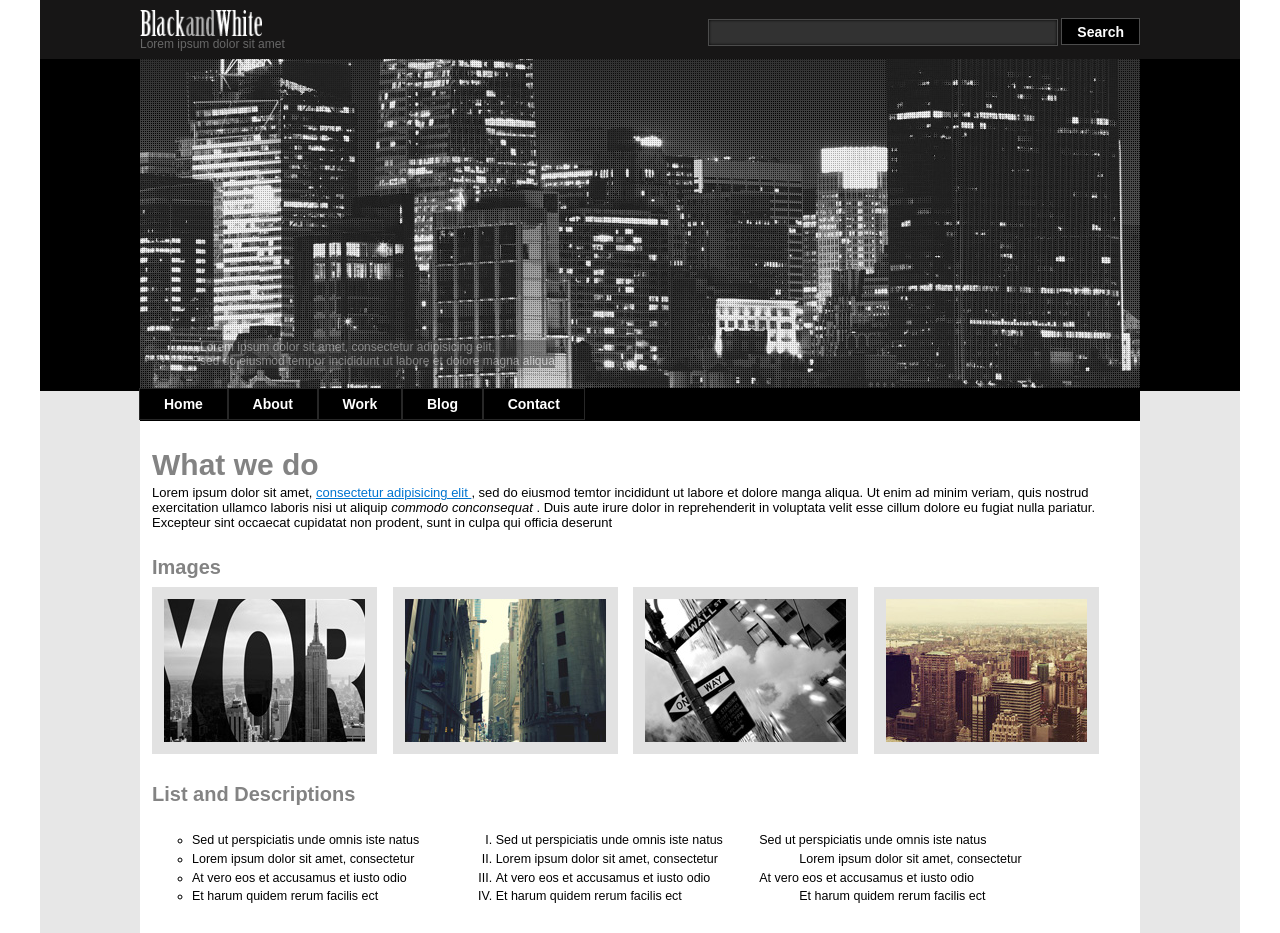
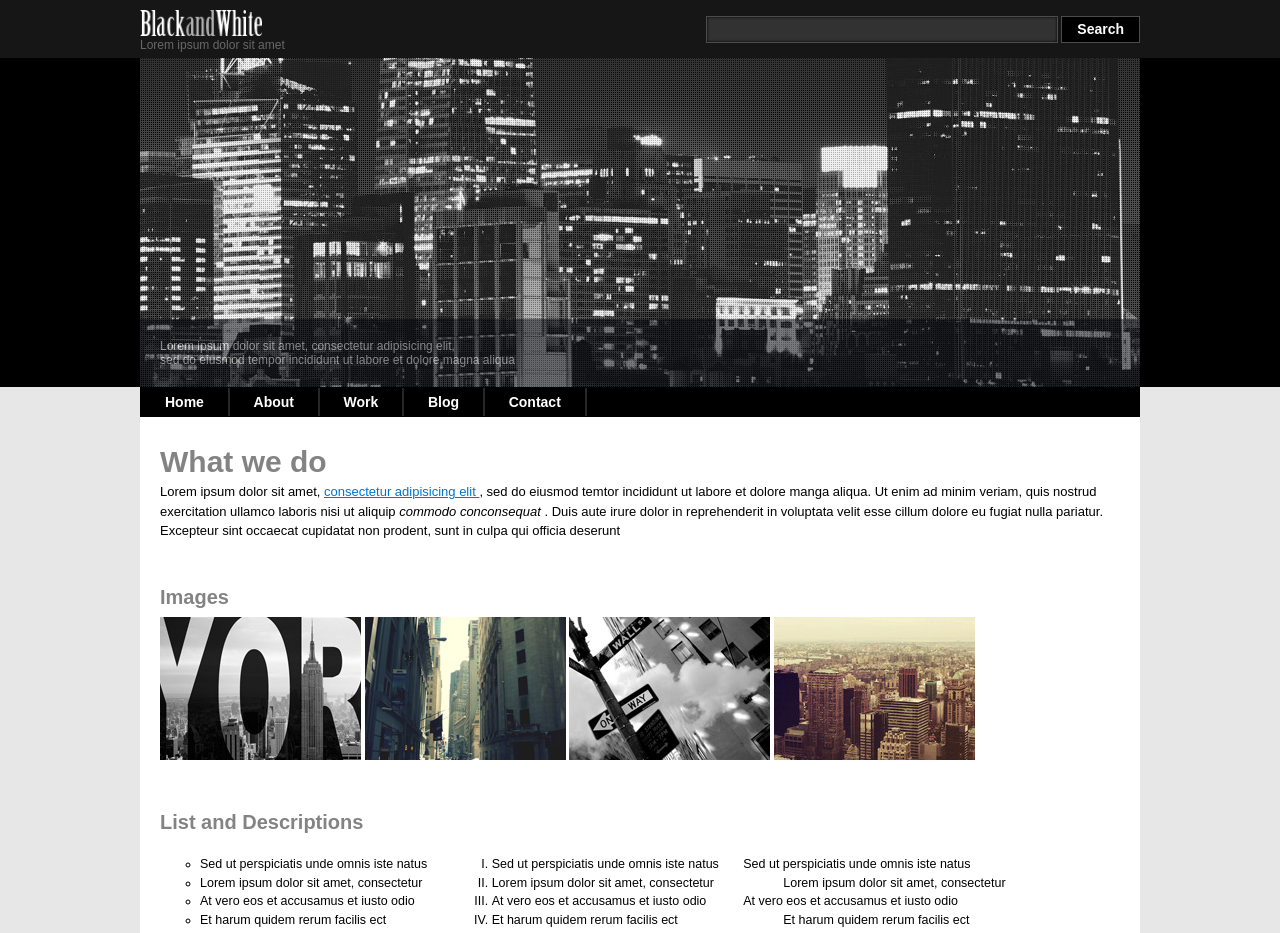
Before and after one commit to alexkurilo/hw3, a plain HTML site: page index.html in a window 1280 px wide. Shown: the top 933 px of the page. Drawn offline with Linux system fonts and the light colour scheme.

Commit message:
corrected remarks

```diff
--- a/css/styles.css
+++ b/css/styles.css
@@ -2,66 +2,60 @@ html{
 	font-size: 10px;
 }
 
-body * {
-	box-sizing: border-box;
+body{
+	margin: 0 auto;
+	font-family: arial, sans-serif;
+	font-size:1.3rem;
+	background-color: #e7e7e7;
 }
 
-body {
-	font-family: arial, sans-serif;
-	margin: 0;
-	font-size:1.3rem;
+header{
+	height: 100%;
+	width: 100%;
+	position: relative;
 }
 
-div{
-	margin: 0 auto;
-	padding:  0.5rem 0;
-	width: 1000px;
+.wrapper_logo{
+ 	width: 100%;
+ 	height: 5.8rem;
+ 	background-color: #171616;
+ 	position: relative;
 }
 
-div.header {
-	background-color: #171616;
-	height: 100%;
-	width: 120rem;
-}
-
-div.banner{
+.logo, .banner{
+	width: 100rem;
 	margin: 0 auto;
-	background-color: #000000;
-	padding: 0;
-	height: 100%;
-	width: 120rem;
-	text-align: center;
 }
 
 #logo{
 	height: 2.55rem;
-}
-
-.banner img{
-	margin: 0 auto;
-	height: 100%;
-	width: 100rem;
-}
-
-div p{
-	color: #686868;
-	font-size: 1.2rem;
-	margin: 0;
-	line-height: 90%;
+	margin: 1rem 0 0 0;
+	float: left;
 }
 
 form{
 	float:  right;
-	margin:  8px 0 0 0;
+	margin:  1rem 0 0 0;
 }
 
 #link-search{
 	border: 1px solid #4c4c4c;
-	box-shadow: inset 0 0 3px #000000;
+	box-shadow: inset 0 0 0.3rem #000000;
 	background-color: #323232;
-	height: 2.7rem;
-	width: 350px;
+	height: 2.5rem;
+	padding: 0;
+	margin: 0.6rem 0 0 0;
+	width: 35rem;
 	color: #FFFFFF;
+}
+
+header div div p{
+	color: #686868;
+	font-size: 1.2rem;
+	margin: 0;
+	line-height: 50%;
+	position: absolute;
+	bottom: 1rem;
 }
 
 #submit-search{
@@ -74,61 +68,71 @@ form{
 	padding: 0 1.5rem;
 }
 
+.wrapper_banner{
+	background-color: #000000
+}
+
+.banner{
+	position: relative;
+}
+
 #img_banner{
+	margin: 0;
 	height: 100%;
-	width: 100rem;
-	position: relative;
-	z-index: 1;
+	width: 100%;
+	display: block;
 }
 
 #text_banner{
 	position: absolute;
-	top: 34rem;
-	left: 20rem;
+	padding: 2rem;
+	width: 96%;
+	bottom: 0;
+	left: 0;
 	color: #dedede;
 	text-align: left;
 	opacity: 0.5;
 	box-shadow: rgba(0, 0, 0, 1);
 	font-size: 1.2rem;
 	z-index: 2;
-	background-color: #363636;
+	background-color: #00030B;
 }
 
-main{
+.wrapper_nav_bar{
 	background-color: #e7e7e7;
+	width: 100%;
+	height: 3rem;
 	margin: 0 auto;
-	/* height: 100%; */
-	width: 120rem;
 }
 
-nav{
+.nav-bar{
 	margin: 0 auto;
 	width: 100rem;
 	height: 3rem;
+	background-color: #000000;
+	position: relative;
 }
 
-nav.nav-bar{
-	background-color: #000000;
-	border: 0.1rem solid #000000;
+nav.nav-bar ul{
+	position: absolute;
+	bottom: -0.6rem;
+	left: -3.9rem;
 }
 
 nav.nav-bar ul li{
 	display: inline-block;
 	margin-right: -0.4rem;
-	position: relative;
-	left: -4.2rem;
+	bottom: 0;
 }
 
 nav.nav-bar ul li a{
-	padding: 0.7rem 2.4rem;
-	top: -0.9rem;
+	padding: 0.6rem 2.4rem;
 	text-decoration: none;
 	font-size: 1.4rem;
 	font-weight: bold;
 	color: #FFFFFF;
-	border: 0.1rem solid #272727;
+	border-right: 0.2rem solid #272727;
 	transition: all 1s ease-in;
-	position: relative;
 }
 
 nav.nav-bar ul li a:hover{
@@ -139,9 +143,15 @@ nav.nav-bar ul li a:hover{
 
 div.content{
 	background-color: #ffffff;
-	padding: 2.4rem 1.2rem;
+	margin: 0 auto;
+	padding: 1.5rem 0;
 	width: 100rem;
 	height: 100%;
+	line-height: 1.5;
+}
+
+.wrapper{
+	padding: 1rem 2rem;
 }
 
 h1{
@@ -169,10 +179,11 @@ h2{
 	margin-bottom: 0;
 }
 
-.content img{
+.content .img img{
 	border: 1.2rem solid #e2e2e2;
 	margin-right: 1.2rem;
 }
+
 
 ul{
 	list-style-type: circle;
@@ -255,9 +266,9 @@ input:checked + span{
 
 .footer{
 	margin: 0 auto;
-	padding-left: 10rem;
 	background-color: #e7e7e7;
 	height: 100%;
-	width: 120rem;
+	width: 100rem;
 	font-size: 1.2rem;
+	line-height: 2;
 }
--- a/index.html
+++ b/index.html
@@ -3,31 +3,30 @@
 <head>
 	<meta charset="UTF-8">
 	<link rel="stylesheet" type="text/css" href="css/styles.css">
-	<title>HW3</title>
+	<title>HW3 page1</title>
 </head>
 <body>
 	<header>
-		<div class="header wrapper" >
-			<div class="up">
+		<div class="wrapper_logo">
+			<div class="logo">
 				<img id="logo" src="images/logo.png" alt="logo.png">
 				<form action="#" name="search">
-
 					<input type="text"  id="link-search" name="link">
-
 					<input type="submit" id="submit-search" name="search" value="Search">
-
 				</form>
-			<p>Lorem ipsum dolor sit amet</p>
+				<p>Lorem ipsum dolor sit amet
+				</p>
 			</div>
 		</div>
-		<div class="banner wrapper">
+		<div class="wrapper_banner">
+			<div class="banner">
 				<img src="./images/banner.jpg" alt="./images/banner.jpg" id="img_banner">
-			<span id="text_banner"> Lorem ipsum dolor sit amet, consectetur adipisicing elit,
-			<br> sed do eiusmod tempor incididunt ut labore et dolore magna aliqua</span>
+				<div id="text_banner"> Lorem ipsum dolor sit amet, consectetur adipisicing elit,
+				<br> sed do eiusmod tempor incididunt ut labore et dolore magna aliqua
 				</div>
-	</header>
-
-	<main>
+			</div>
+		</div>
+		<div class="wrapper_nav_bar">
 			<nav class="nav-bar">
 			<ul>
 				<li>
@@ -47,11 +46,15 @@
 				</li>
 			</ul>
 		</nav>
+		</div>
+	</header>
+	<main>
 		<div class="content">
+			<div class="wrapper">
 				<h1>
 				What we do
 				</h1>
-			<section class="h1">
+				<div class="h1">
 					Lorem ipsum dolor sit amet,
 					<a href="index1.html">
 					consectetur adipisicing elit
@@ -61,18 +64,22 @@
 				 		commodo conconsequat
 				 	</span>
 					 . Duis aute irure dolor in reprehenderit in voluptata velit esse cillum dolore eu fugiat nulla pariatur. Excepteur sint occaecat cupidatat non prodent, sunt in culpa qui officia deserunt
-			</section>
+				</div>
+			</div>
+			<div class="wrapper">
 				<h2>
 					Images
 				</h2>
 				<img src="images/image1.jpg" alt="images/image1.jpg">
-			<img src="images/image2.jpg" alt="images/image2.jpg">
+				<img src="images/image2.jpg" alt="images/	image2.jpg">
 				<img src="images/image3.jpg" alt="images/image3.jpg">
 				<img src="images/image4.jpg" alt="images/image4.jpg">
+			</div>
+
+			<div class="wrapper">
 				<h2>
 					List and Descriptions
 				</h2>
-			<div class="lists">
 				<div class="ul">
 					<ul>
 						<li>
@@ -122,6 +129,7 @@
 					</dl>
 				</div>
 			</div>
+			<div class="wrapper">
 				<h2>
 					Table
 				</h2>
@@ -183,6 +191,8 @@
 						</td>
 					</tr>
 				</table>
+			</div>
+			<div class="wrapper">
 				<h2>
 					Forms
 				</h2>
@@ -229,14 +239,15 @@
 				<br>
 				<input type="submit" value="Button" id="button">
 			</div>
+		</div>
 	</main>
-
 	<footer>
+		<div class="wrapper">
 		<div class="footer">
 			&copy; Footer content&nbsp;
 			<a href="index2.html">Link footer</a>
 		</div>
-
+		</div>
 	</footer>
 </body>
 </html>
```
Also changed, not shown: index1.html (+10 -1 lines), index2.html (+10 -1 lines). Lines whose indentation alone changed are shown as unchanged.
